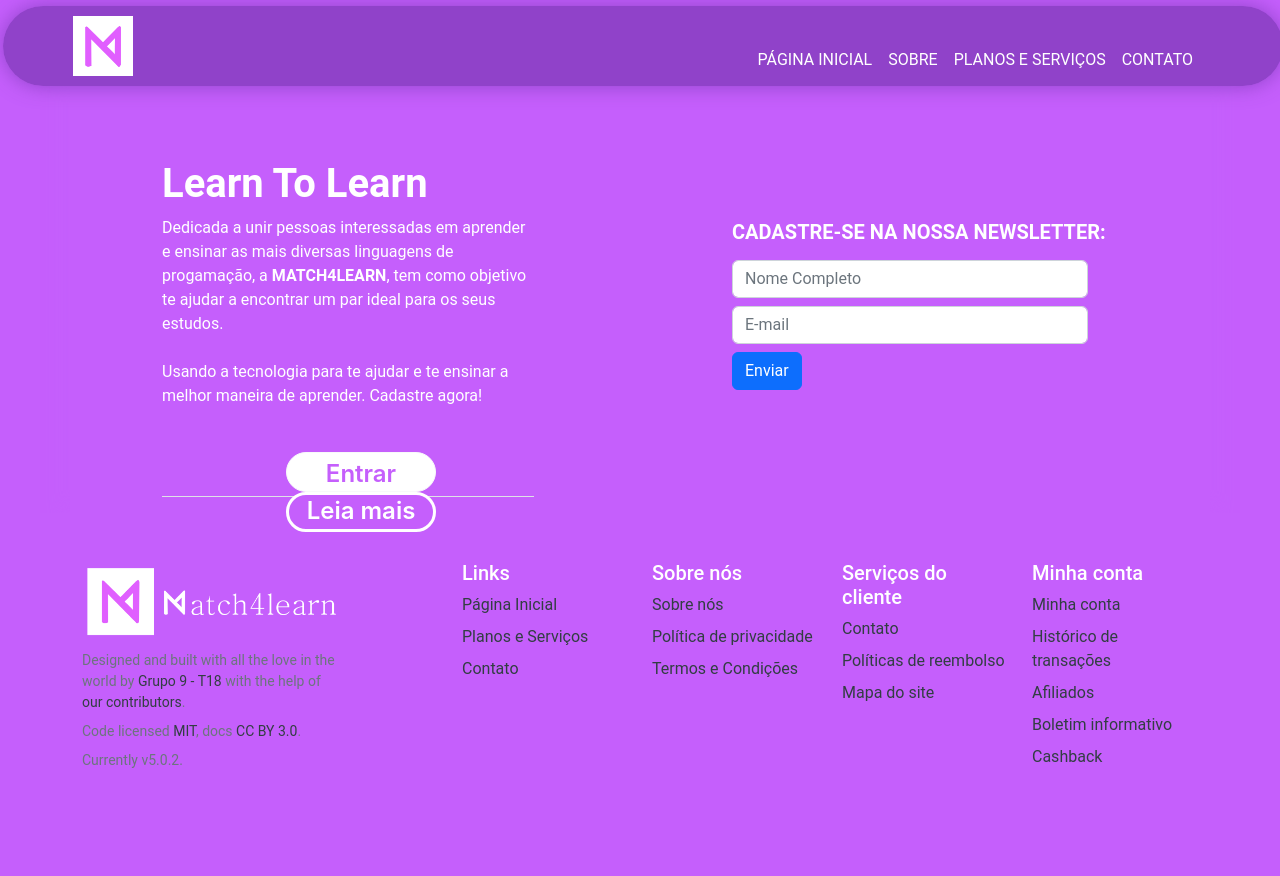
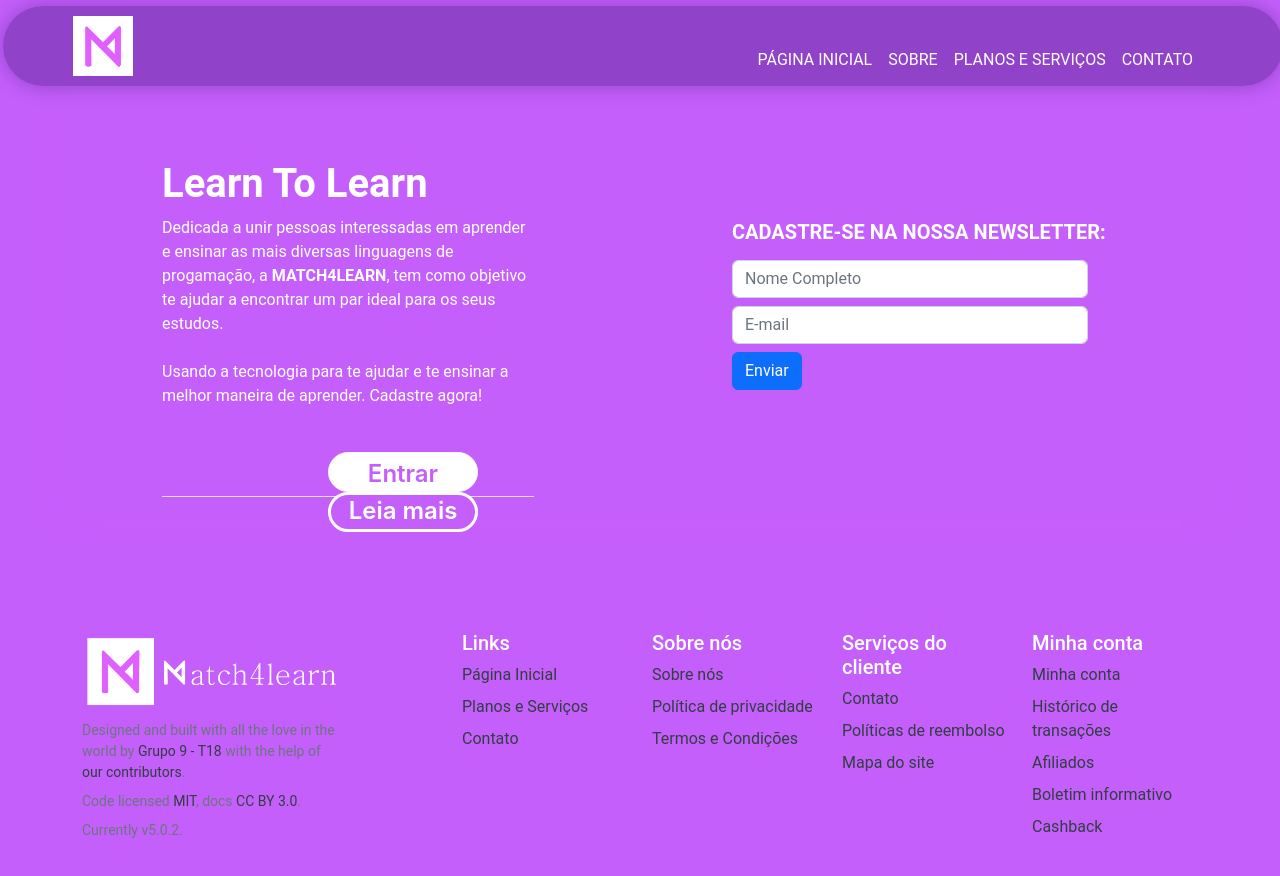
Before and after one commit to letxns/match4learn, a plain HTML site: page index.html in a window 1280 px wide. Before the commit the page ends 851 px from the top, so only its background shows below. Drawn offline with nearby package versions, Linux system fonts and the light colour scheme; a web font is replaced by a local one.

Commit message:
alterações html

```diff
--- a/src/css/main.css
+++ b/src/css/main.css
@@ -51,6 +51,7 @@ body {
 #botoesPrincipal {
     width: 200px;
     height: 40px;
+    margin-inline-end: 40px;
 }
 
 #btn1 {
@@ -94,6 +95,7 @@ body {
 }
 
 #footerPrincipal {
+    margin-top: 70px;
     background-color: #C55FFC;
     background-size: 100%;
     font-family: 'Inter';
@@ -101,6 +103,7 @@ body {
 }
 
 #footer {
+    margin-top: 40px;
     background-color: #C55FFC;
     background-size: 100%;
     font-family: 'Inter';
```
